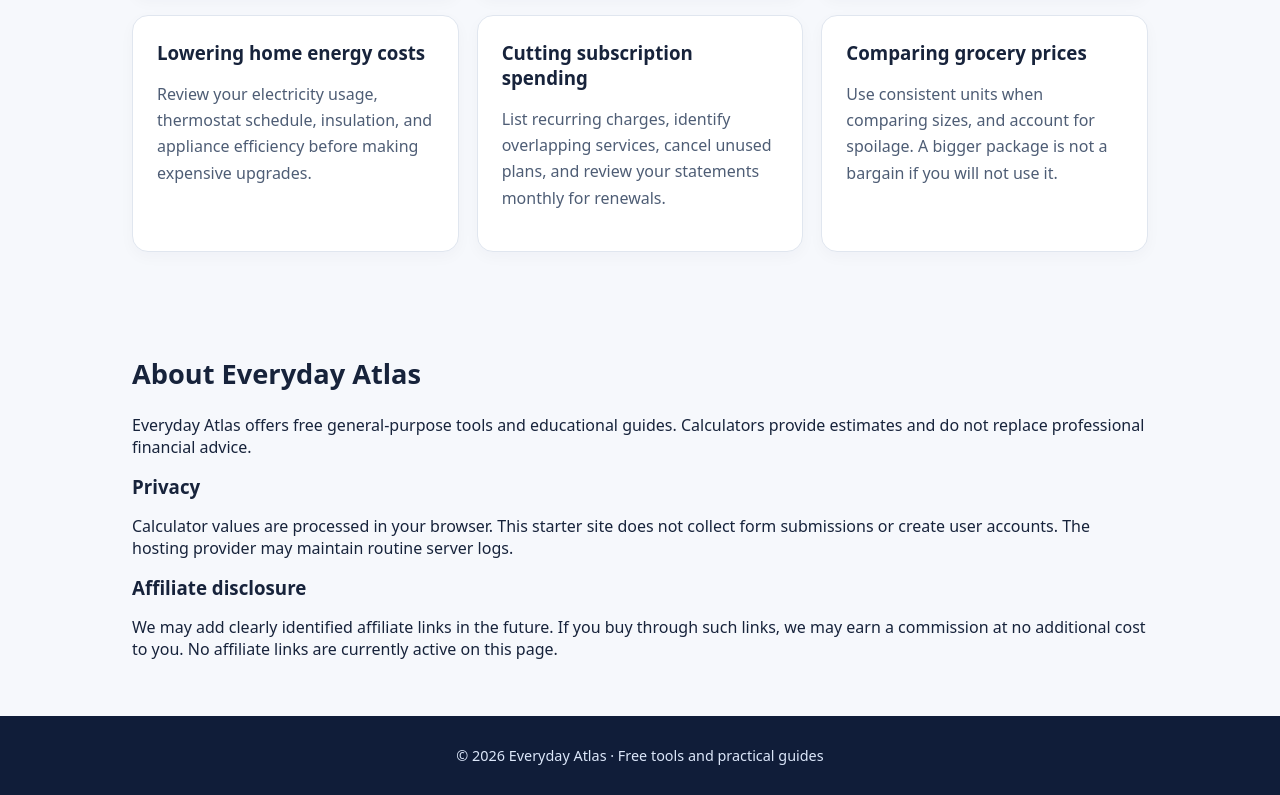
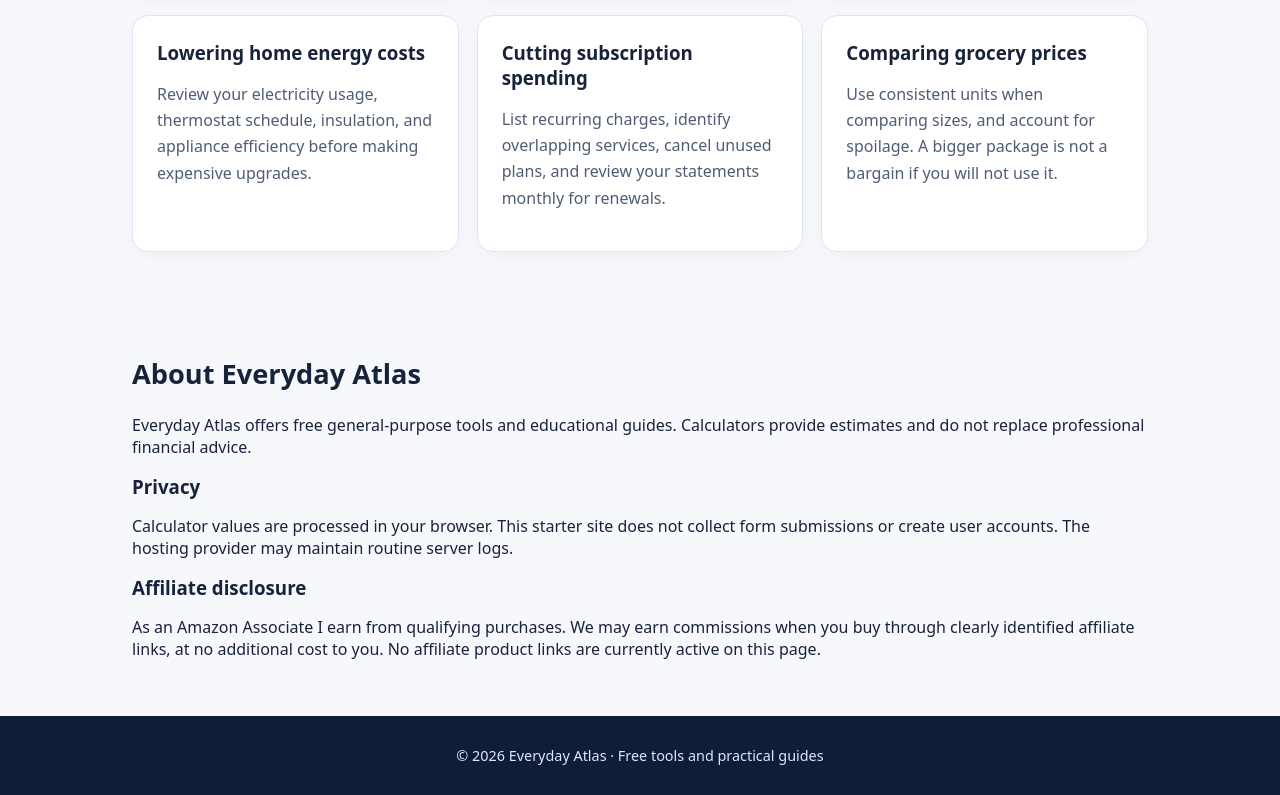
Before and after one commit to ytbrucevincenzo-cell/everyday-atlas, a plain HTML site: page index.html in a window 1280 px wide. Shown: the part 1640-2435 px from the top of the page. Drawn offline with Linux system fonts and the light colour scheme.

Commit message:
Add Amazon Associates disclosure to homepage

```diff
--- a/index.html
+++ b/index.html
@@ -17,7 +17,7 @@
 <article class="card"><h3>Cutting subscription spending</h3><p>List recurring charges, identify overlapping services, cancel unused plans, and review your statements monthly for renewals.</p></article>
 <article class="card"><h3>Comparing grocery prices</h3><p>Use consistent units when comparing sizes, and account for spoilage. A bigger package is not a bargain if you will not use it.</p></article>
 </div></section>
-<section class="wrap" id="about"><h2>About Everyday Atlas</h2><p>Everyday Atlas offers free general-purpose tools and educational guides. Calculators provide estimates and do not replace professional financial advice.</p><h3>Privacy</h3><p>Calculator values are processed in your browser. This starter site does not collect form submissions or create user accounts. The hosting provider may maintain routine server logs.</p><h3>Affiliate disclosure</h3><p>We may add clearly identified affiliate links in the future. If you buy through such links, we may earn a commission at no additional cost to you. No affiliate links are currently active on this page.</p></section></main>
+<section class="wrap" id="about"><h2>About Everyday Atlas</h2><p>Everyday Atlas offers free general-purpose tools and educational guides. Calculators provide estimates and do not replace professional financial advice.</p><h3>Privacy</h3><p>Calculator values are processed in your browser. This starter site does not collect form submissions or create user accounts. The hosting provider may maintain routine server logs.</p><h3>Affiliate disclosure</h3><p>As an Amazon Associate I earn from qualifying purchases. We may earn commissions when you buy through clearly identified affiliate links, at no additional cost to you. No affiliate product links are currently active on this page.</p></section></main>
 <footer>© 2026 Everyday Atlas · Free tools and practical guides</footer>
 <script>
 const el=id=>document.getElementById(id),num=id=>Number(el(id).value),money=n=>new Intl.NumberFormat('en-US',{style:'currency',currency:'USD'}).format(n);
```
